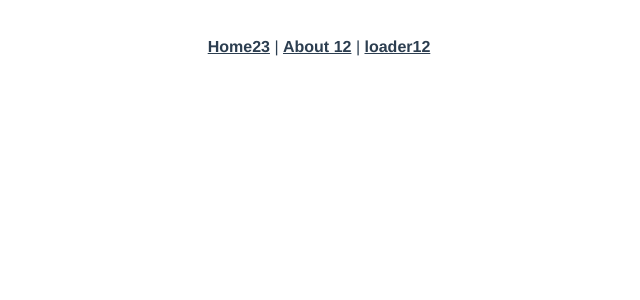
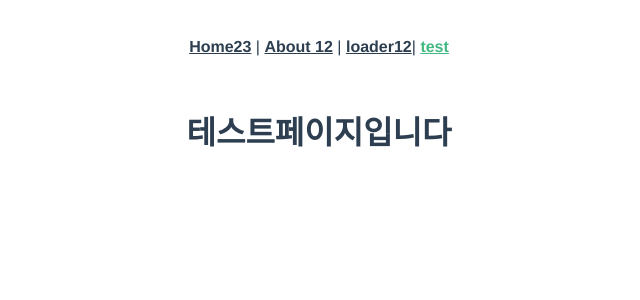
Before and after one commit to yunjaa/testvue, a Vue app: page /test in a window 1280 px wide. Shown: the top 300 px of the page, without its empty margins (321-961 px from the left). Built offline with nearby package versions, Linux system fonts and the light colour scheme.

Commit message:
페이지추가

```diff
--- a/src/App.vue
+++ b/src/App.vue
@@ -3,7 +3,8 @@
     <nav class="nav">
       <router-link to="/">Home23</router-link> |
       <router-link to="/about">About 12</router-link> |
-      <router-link to="/loader">loader12</router-link>
+      <router-link to="/loader">loader12</router-link>|
+      <router-link to="/test">test</router-link>
     </nav>
 
     <router-view/>
--- a/src/router/index.js
+++ b/src/router/index.js
@@ -25,6 +25,14 @@ const routes = [
     // this generates a separate chunk (about.[hash].js) for this route
     // which is lazy-loaded when the route is visited.
     component: () => import(/* webpackChunkName: "about" */ '../views/loaderView.vue')
+  },
+  {
+    path: '/test',
+    name: 'test',
+    // route level code-splitting
+    // this generates a separate chunk (about.[hash].js) for this route
+    // which is lazy-loaded when the route is visited.
+    component: () => import(/* webpackChunkName: "about" */ '../views/testView.vue')
   }
 ]
 
--- /dev/null
+++ b/src/views/testView.vue
@@ -0,0 +1,13 @@
+<template>
+  <div class="test">
+    <h1>테스트페이지입니다</h1>
+  </div>
+</template>
+
+<script>
+//
+</script>
+
+<style scoped>
+
+</style>
```
